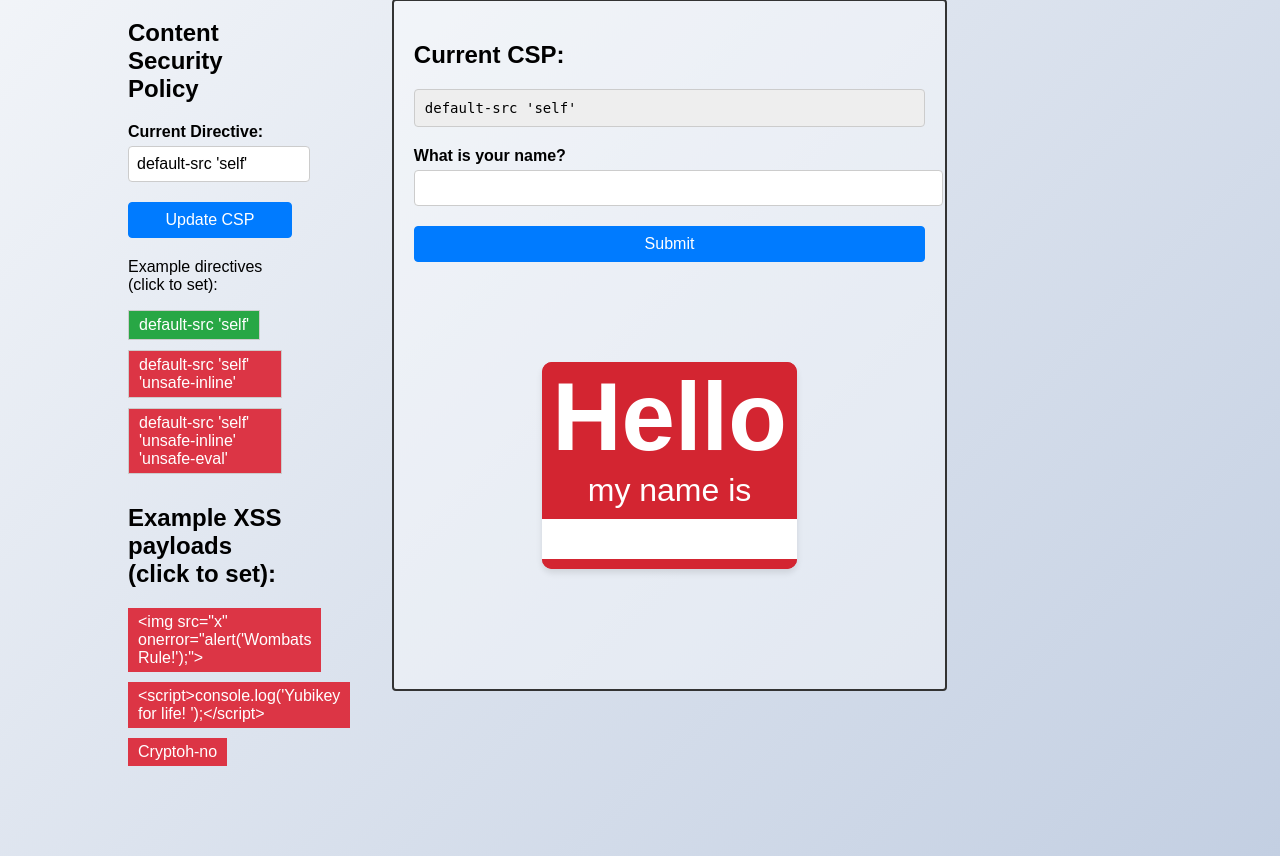
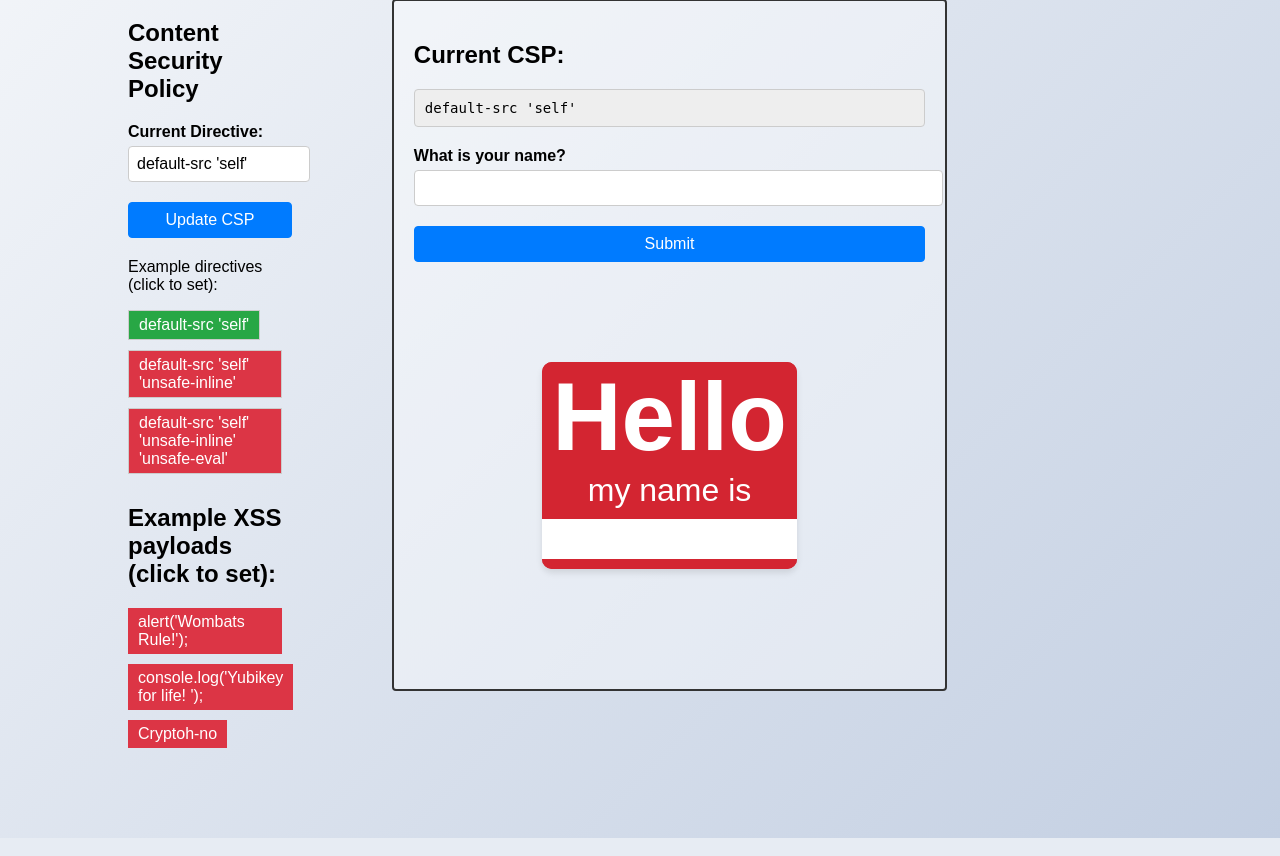
Before and after one commit to AndrewMohawk/SecurityAwareness, a Flask app: page / in a window 1280 px wide. Shown: the part 169-1025 px from the top of the page. Run offline with Flask 3, Linux system fonts and the light colour scheme.

Commit message:
Updated readme

```diff
--- a/Name Tag Generator/templates/index.html
+++ b/Name Tag Generator/templates/index.html
@@ -24,8 +24,8 @@
                 <div class="csp-button bad" id="csp-bad-unsafe-eval">default-src 'self' 'unsafe-inline' 'unsafe-eval'</div>
             </form>
             <h2>Example XSS payloads (click to set):</h2>
-            <div class="xss-payload bad" id="xss-payload-1">&lt;img src="x" onerror="alert('Wombats Rule!');"&gt;</div>
-            <div class="xss-payload bad" id="xss-payload-2">&lt;script&gt;console.log('Yubikey for life! ');&lt;/script&gt;</div>
+            <div class="xss-payload bad" id="xss-payload-1">alert('Wombats Rule!');</div>
+            <div class="xss-payload bad" id="xss-payload-2">console.log('Yubikey for life! ');</div>
             <div class="xss-payload bad" id="xss-payload-3">Cryptoh-no</div>
 
         </div>
```
